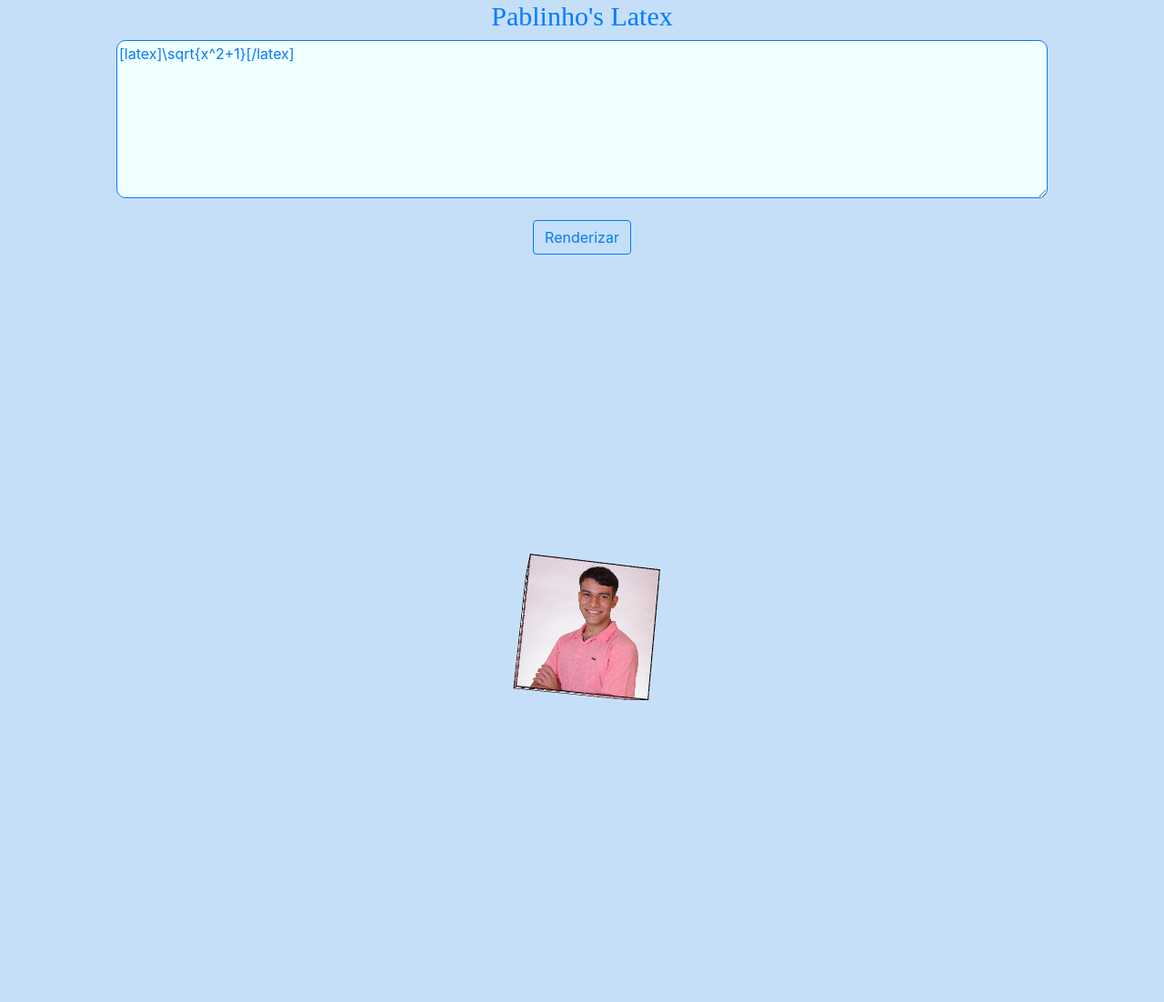
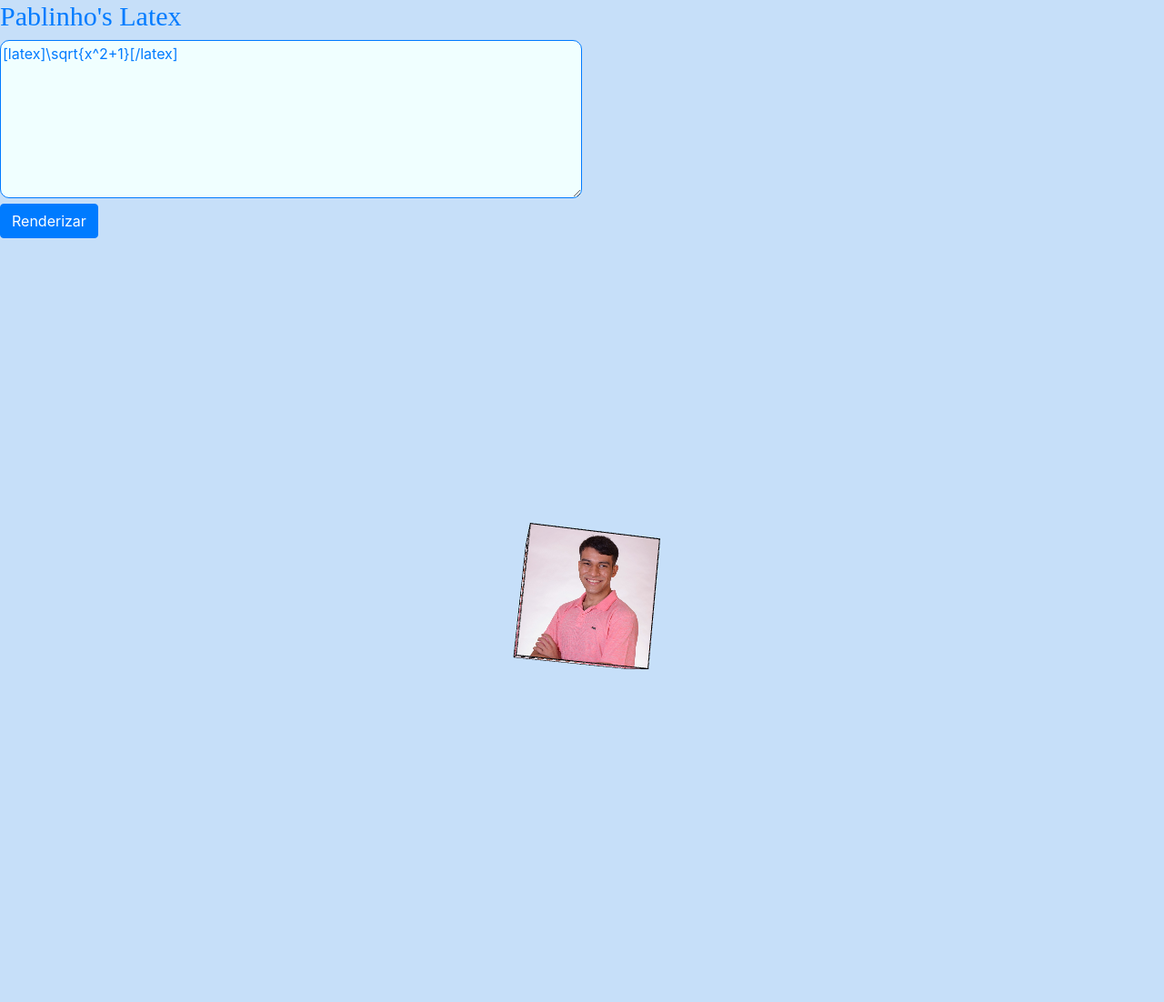
Before and after one commit to Pablo-RLV/KaTeX-Reader, a Flask app: page / in a window 1280 px wide. Shown: the whole page at 91% size. After the commit the page ends 736 px from the top, so only its background shows below. Run offline with Flask 2, Linux system fonts and the light colour scheme; some libraries are stand-ins or nearby versions.

Commit message:
melhorias de usabilidade

```diff
--- a/static/css/style.css
+++ b/static/css/style.css
@@ -1,11 +1,9 @@
 body{
     background-color: #c6dff9;
 }
-.centralize{
-    display: flex;
-    justify-content: center;
-    align-items: center;
-    flex-direction: column;
+.left{
+    float: left;
+    min-width: 50%;
 }
 #title{
     font-size: 30px;
@@ -13,9 +11,9 @@ body{
     color: #007BFF;
 }
 #txin{
+    width:100%;
     border-radius: 10px;
     border-color: #007BFF;
-    width: 80%;
     color: #007BFF;
     background-color: azure;
 }
--- a/templates/index.html
+++ b/templates/index.html
@@ -4,19 +4,18 @@
 		<script src="https://ajax.googleapis.com/ajax/libs/jquery/3.4.1/jquery.min.js"></script>
 		<script src="https://cdnjs.cloudflare.com/ajax/libs/p5.js/1.5.0/p5.js"></script>
 		<script src="{{ url_for('static', filename='js/script.js') }}"></script>
+		<script defer src="https://cdn.jsdelivr.net/npm/katex@0.16.4/dist/katex.min.js" integrity="sha384-PwRUT/YqbnEjkZO0zZxNqcxACrXe+j766U2amXcgMg5457rve2Y7I6ZJSm2A0mS4" crossorigin="anonymous"></script>
+		<link rel="stylesheet" href="https://cdn.jsdelivr.net/npm/katex@0.16.4/dist/katex.min.css" integrity="sha384-vKruj+a13U8yHIkAyGgK1J3ArTLzrFGBbBc0tDp4ad/EyewESeXE/Iv67Aj8gKZ0" crossorigin="anonymous">
 		<link rel="stylesheet" href="https://stackpath.bootstrapcdn.com/bootstrap/4.1.3/css/bootstrap.min.css" integrity="sha384-MCw98/SFnGE8fJT3GXwEOngsV7Zt27NXFoaoApmYm81iuXoPkFOJwJ8ERdknLPMO" crossorigin="anonymous">
 		<link rel="stylesheet" href="{{ url_for('static', filename='css/style.css') }}">
 	</head>
 	<body>
-		<div class="centralize">
-			<h1 id="title">Pablinho's Latex</h1>
+		<h1 id="title">Pablinho's Latex</h1>
+		<div class="left">
 			<textarea id="txin" name="w3review" rows="7">[latex]\sqrt{x^2+1}[/latex]</textarea>
 			<br>
-			<input id="button" class="btn btn-outline-primary" type="submit" value="Renderizar" onclick="render()">
-			<p>
-			<div id="txout"></div>
-			<link rel="stylesheet" href="https://cdn.jsdelivr.net/npm/katex@0.16.4/dist/katex.min.css" integrity="sha384-vKruj+a13U8yHIkAyGgK1J3ArTLzrFGBbBc0tDp4ad/EyewESeXE/Iv67Aj8gKZ0" crossorigin="anonymous">
-			<script defer src="https://cdn.jsdelivr.net/npm/katex@0.16.4/dist/katex.min.js" integrity="sha384-PwRUT/YqbnEjkZO0zZxNqcxACrXe+j766U2amXcgMg5457rve2Y7I6ZJSm2A0mS4" crossorigin="anonymous"></script>
+			<input id="button" class="btn btn-primary" type="submit" value="Renderizar" onclick="render()">
 		</div>
+		<p id="txout"></p>
 	</body>
 </html>
```
